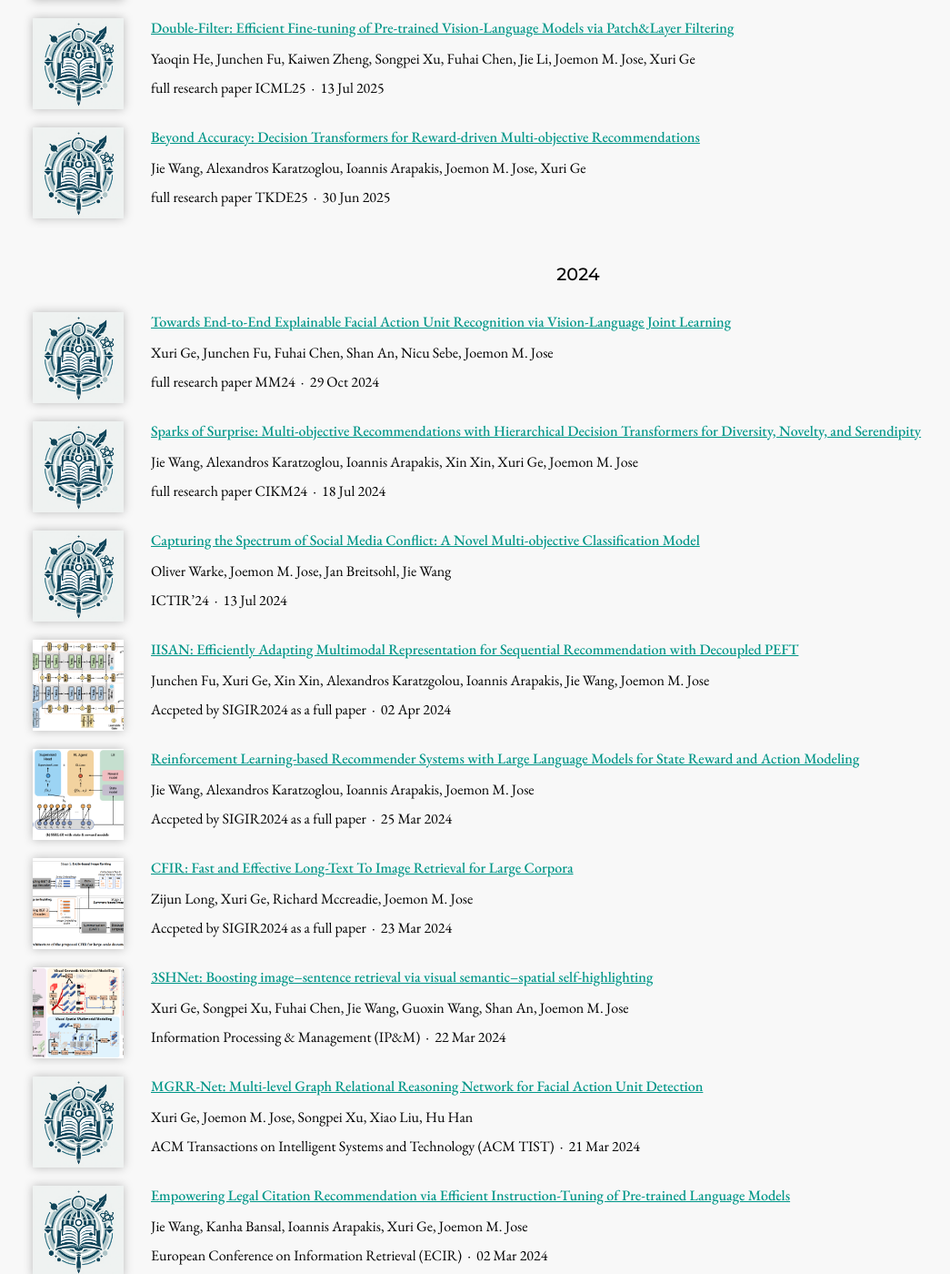
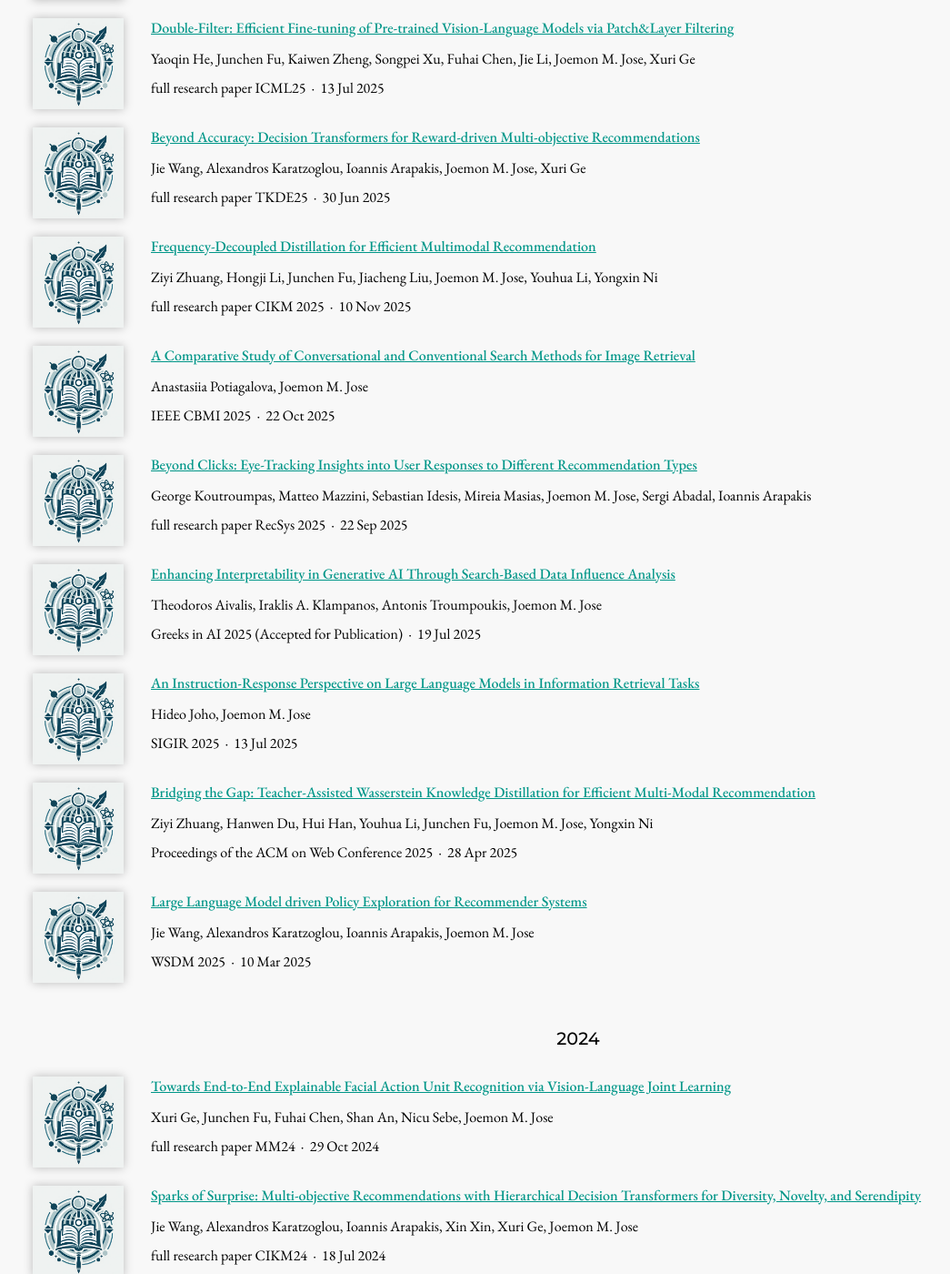
Before and after one commit to GAIR-Lab/GAIR-Lab.github.io, a Jekyll site: the page built from research/index.md, in a window 1280 px wide and 1400 px high, scrolled down 600 px. Shown: the whole window at 91% size, without its empty margins (4-1049 px from the left). Built offline with Jekyll 4.4.1, drawn with Linux system fonts in a browser that asks for light colours; nearby versions of some CDN libraries; some of the changed text lies outside the part shown.

Commit message:
Update research-output.yml

```diff
--- a/_data/research-output.yml
+++ b/_data/research-output.yml
@@ -1,3 +1,133 @@
+- title: 'Frequency-Decoupled Distillation for Efficient Multimodal Recommendation'
+  authors:
+  - Ziyi Zhuang
+  - Hongji Li
+  - Junchen Fu
+  - Jiacheng Liu
+  - Joemon M. Jose
+  - Youhua Li
+  - Yongxin Ni
+  publisher: full research paper CIKM 2025
+  date: '2025-11-10'
+  link: https://eprints.gla.ac.uk/361950/
+  image: images/paper_logo.png
+
+- title: 'Beyond Clicks: Eye-Tracking Insights into User Responses to Different Recommendation Types'
+  authors:
+  - George Koutroumpas
+  - Matteo Mazzini
+  - Sebastian Idesis
+  - Mireia Masias
+  - Joemon M. Jose
+  - Sergi Abadal
+  - Ioannis Arapakis
+  publisher: full research paper RecSys 2025
+  date: '2025-09-22'
+  link: https://eprints.gla.ac.uk/361827/
+  image: images/paper_logo.png
+
+- title: 'LLM supporting knowledge tracing leveraging global subject and student specific knowledge graphs'
+  authors:
+  - Linqing Li
+  - Zhifeng Wang
+  - Joemon M. Jose
+  - Xuri Ge
+  publisher: Information Fusion (Accepted for Publication)
+  date: '2025'
+  link: https://eprints.gla.ac.uk/360853/
+  image: images/paper_logo.png
+
+- title: 'A Comparative Study of Conversational and Conventional Search Methods for Image Retrieval'
+  authors:
+  - Anastasiia Potiagalova
+  - Joemon M. Jose
+  publisher: IEEE CBMI 2025
+  date: '2025-10-22'
+  link:
+  image: images/paper_logo.png
+
+- title: 'An Instruction-Response Perspective on Large Language Models in Information Retrieval Tasks'
+  authors:
+  - Hideo Joho
+  - Joemon M. Jose
+  publisher: SIGIR 2025
+  date: '2025-07-13 to 2025-07-17'
+  link:
+  image: images/paper_logo.png
+
+- title: 'PromptAug: Fine-grained Conflict Classification Using Data Augmentation'
+  authors:
+  - Oliver Warke
+  - Joemon M. Jose
+  - F. Hasibi
+  - J. Breitsohl
+  publisher: arXiv preprint
+  date: '2025'
+  link: https://arxiv.org/abs/2506.22491
+  image: images/paper_logo.png
+
+- title: 'Hire: Hybrid-Modal Interaction with Multiple Relational Enhancements for Image-Text Matching'
+  authors:
+  - Xuri Ge
+  - Fuhai Chen
+  - Songpei Xu
+  - Fuxiang Tao
+  - Jie Wang
+  - Joemon M. Jose
+  publisher: ACM Transactions on Intelligent Systems and Technology
+  date: '2025'
+  link: https://dl.acm.org/doi/full/10.1145/3714431
+  image: images/paper_logo.png
+
+- title: 'Bridging the Gap: Teacher-Assisted Wasserstein Knowledge Distillation for Efficient Multi-Modal Recommendation'
+  authors:
+  - Ziyi Zhuang
+  - Hanwen Du
+  - Hui Han
+  - Youhua Li
+  - Junchen Fu
+  - Joemon M. Jose
+  - Yongxin Ni
+  publisher: Proceedings of the ACM on Web Conference 2025
+  date: '2025-04-28 to 2025-05-02'
+  link:
+  image: images/paper_logo.png
+
+- title: 'Enhancing Interpretability in Generative AI Through Search-Based Data Influence Analysis'
+  authors:
+  - Theodoros Aivalis
+  - Iraklis A. Klampanos
+  - Antonis Troumpoukis
+  - Joemon M. Jose
+  publisher: Greeks in AI 2025 (Accepted for Publication)
+  date: '2025-07-19 to 2025-07-20'
+  link: https://arxiv.org/abs/2504.01771
+  image: images/paper_logo.png
+
+- title: 'Large Language Model driven Policy Exploration for Recommender Systems'
+  authors:
+  - Jie Wang
+  - Alexandros Karatzoglou
+  - Ioannis Arapakis
+  - Joemon M. Jose
+  publisher: WSDM 2025
+  date: '2025-03-10 to 2025-03-14'
+  link: https://doi.org/10.1145/3701551.3703496
+  image: images/paper_logo.png
+
+- title: 'LLMPopcorn: An empirical study of LLMs as assistants for popular micro-video generation'
+  authors:
+  - Junchen Fu
+  - Xuri Ge
+  - Kaiwen Zheng
+  - Ioannis Arapakis
+  - Xin Xin
+  - Joemon M. Jose
+  publisher: arXiv preprint
+  date: '2025'
+  link: https://arxiv.org/abs/2502.12945
+  image: images/paper_logo.png
+
 - title: 'Double-Filter: Efficient Fine-tuning of Pre-trained Vision-Language Models via Patch&Layer Filtering'
   authors:
   - Yaoqin He
```
